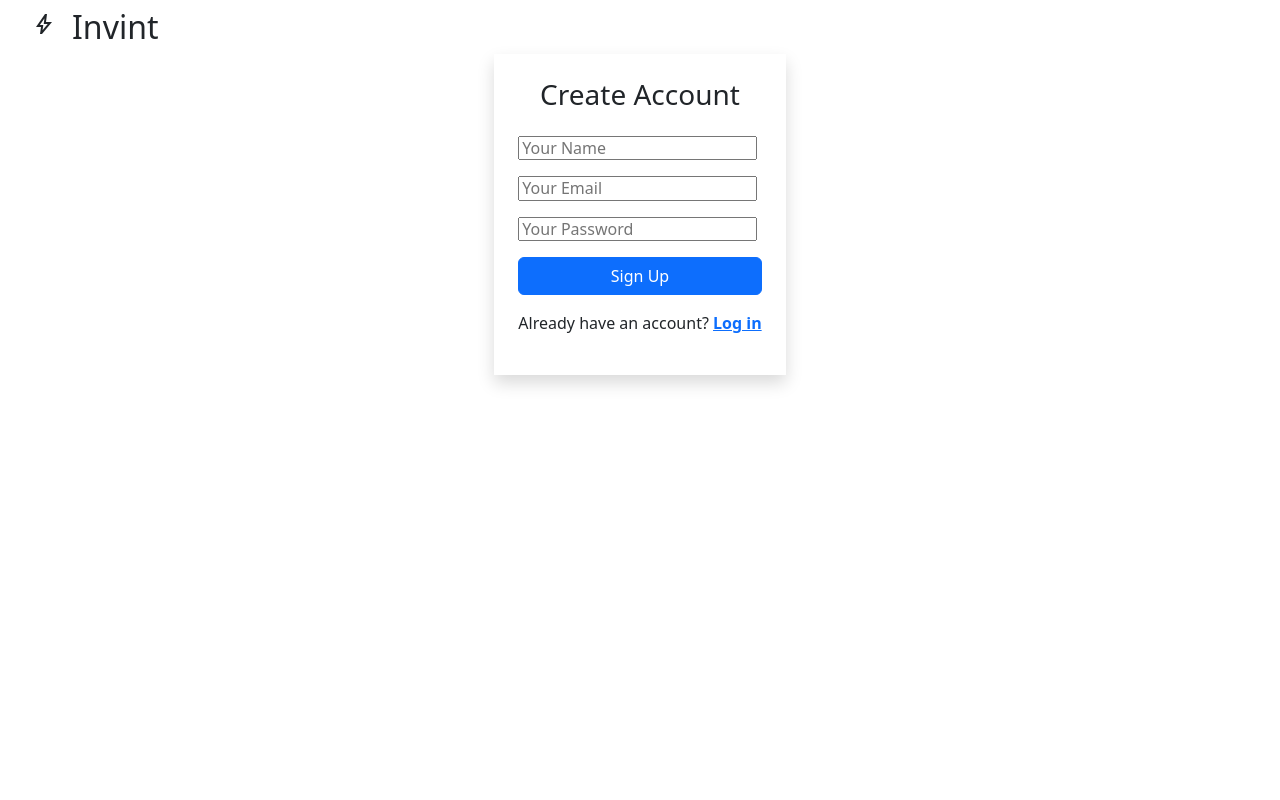
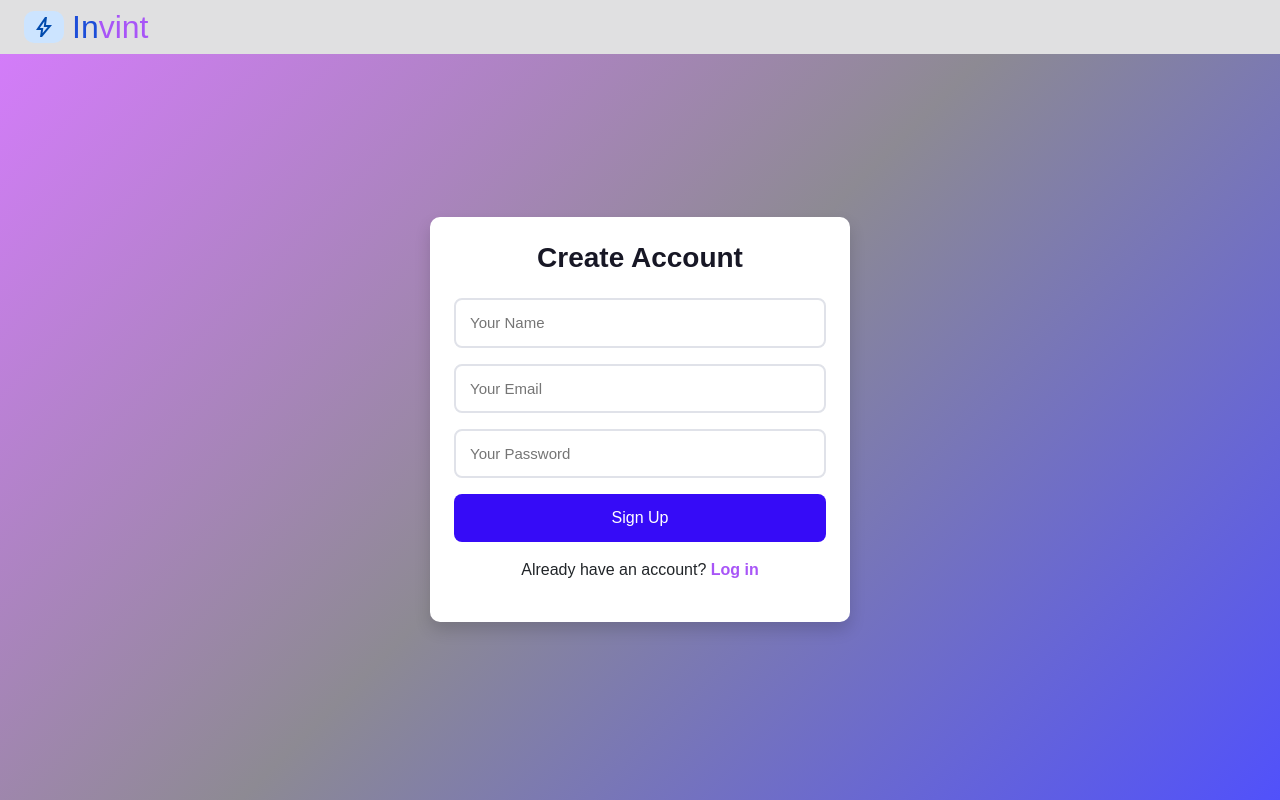
Before and after one commit to mohamed2023hossam2023-blip/invint, a plain HTML site: page signup.html in a window 1280 px wide. Drawn offline with nearby package versions, Linux system fonts and the light colour scheme.

Commit message:
rebuild signup style

```diff
--- a/Css/login.css
+++ b/Css/login.css
@@ -8,7 +8,7 @@
 
 /* Body Gradient */
 body {
-  background: linear-gradient(135deg, #a3bffa, #f1f5f9, #c7d2fe);
+  background: linear-gradient(135deg, #d77bff, #8d8a93, #5151fb);
   background-size: cover;
   background-repeat: no-repeat;
   background-attachment: fixed;
@@ -16,14 +16,17 @@ body {
 
 /* Navbar */
 .icon-box {
-  background-color: #e0e7ff;
-  color: #4338ca;
-  padding: 3px 3px;
-  border-radius: 10px;
-  font-weight: 600;
+    background-color: #cce4ff;
+    color: #004aad;
+    padding: 3px 3px;
+    border-radius: 10px;
+    font-weight: 600;
+    display: inline-flex;
+    align-items: center;
+    justify-content: center;
 }
 .bg-navcolor {
-  background-color: #f1f5f9;
+  background-color: #e0e0e1;
 }
 .blue {
   color: #4338ca;
--- a/Css/signup.css
+++ b/Css/signup.css
@@ -0,0 +1,98 @@
+/* ===== Global Styles ===== */
+* {
+  margin: 0;
+  padding: 0;
+  box-sizing: border-box;
+  font-family: 'Poppins', sans-serif;
+}
+
+body {
+  background: linear-gradient(135deg, #d77bff, #8d8a93, #5151fb);
+  background-size: cover;
+  background-repeat: no-repeat;
+  background-attachment: fixed;
+  min-height: 100vh;
+}
+
+/* ===== Navbar ===== */
+.bg-navcolor {
+  background-color: #e0e0e1;
+}
+
+.icon-box {
+  background-color: #cce4ff;
+  color: #004aad;
+  padding: 3px 3px;
+  border-radius: 10px;
+  font-weight: 600;
+  display: inline-flex;
+  align-items: center;
+  justify-content: center;
+}
+
+.blue {
+  color: #1d4ed8;
+}
+
+.purple {
+  color: #a855f7;
+}
+
+/* ===== Sign Up Section ===== */
+.signup-section {
+  height: calc(100vh - 70px);
+}
+
+.signup-box {
+  width: 420px;
+  background-color: #ffffff;
+  border-radius: 10px;
+}
+
+.signup-box h3 {
+  color: #171725;
+  font-weight: 700;
+  font-size: 28px;
+}
+
+/* ===== Input Fields ===== */
+.input-group input {
+  width: 100%;
+  padding: 14px;
+  border: 2px solid #e0e2e9;
+  border-radius: 8px;
+  font-size: 15px;
+  outline: none;
+  transition: 0.3s;
+}
+
+.input-group input:focus {
+  border-color: #360bf7;
+  box-shadow: 0 0 5px rgba(54, 11, 247, 0.3);
+}
+
+/* ===== Button ===== */
+.btn-primary {
+  background-color: #360bf7 !important;
+  border: none;
+  border-radius: 8px;
+  padding: 12px;
+  font-weight: 500;
+  transition: all 0.3s ease;
+}
+
+.btn-primary:hover {
+  background-color: #280ab1 !important;
+  transform: translateY(-1px);
+}
+
+/* ===== Links ===== */
+.text-purple {
+  color: #a855f7 !important;
+  text-decoration: none;
+}
+
+.text-purple:hover {
+  text-decoration: underline;
+  color: #7c29cf !important;
+}
```
